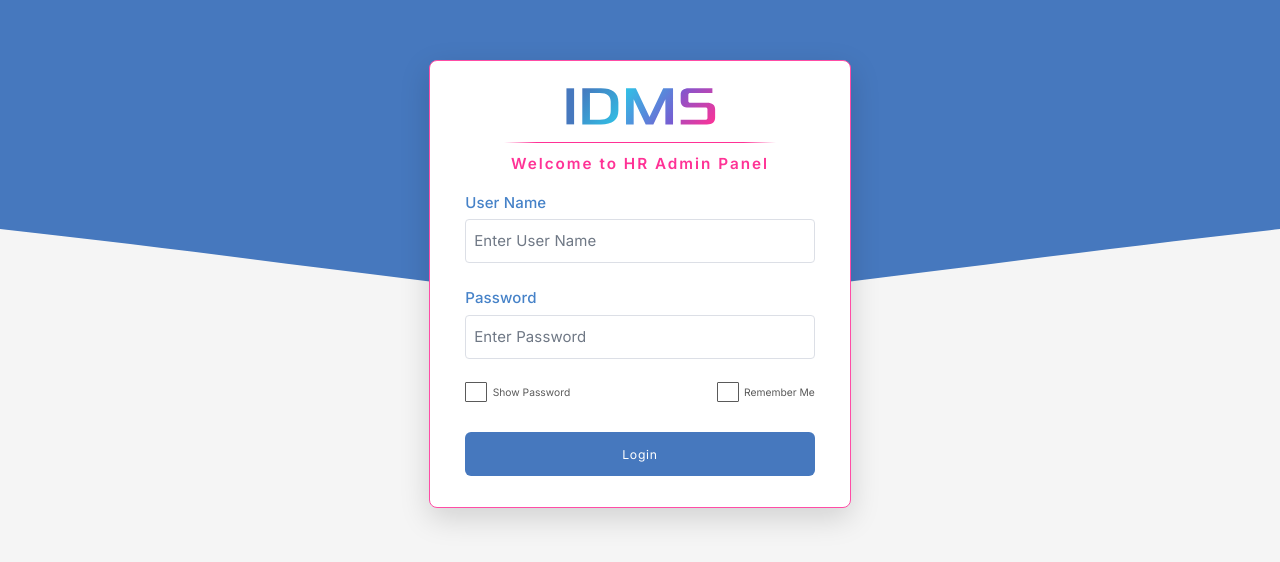
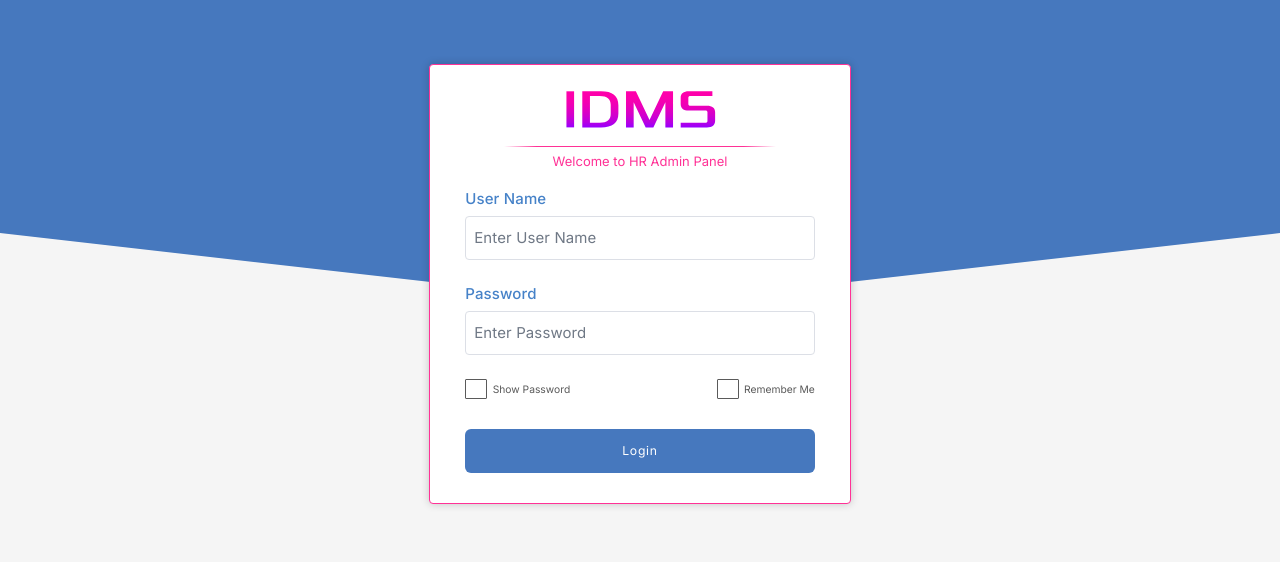
Before and after one commit to Flamki/employee-management-system-idms, a React (Vite) app in the folder client/: page / in a window 1280 px wide. Shown: the part 116-678 px from the top of the page. Built offline with nearby package versions, Linux system fonts and the light colour scheme; no server answers.

Commit message:
fix(ui): align global, login, and table visuals with screen references

```diff
--- a/client/src/components/Dashboard.jsx
+++ b/client/src/components/Dashboard.jsx
@@ -39,32 +39,66 @@ function IdmsBrandLogo() {
   return (
     <svg viewBox="600 131 165 44" xmlns="http://www.w3.org/2000/svg" className="ds-idms-logo" aria-label="IDMS logo">
       <defs>
-        <linearGradient id="ds-idms-g-d" x1="619.76" y1="133.49" x2="658.78" y2="172.50" gradientUnits="userSpaceOnUse">
-          <stop offset="0" stopColor="#4678BE" />
-          <stop offset="1" stopColor="#30C1E6" />
+        <linearGradient id="ds-grad-i" x1="606.75" y1="133.49" x2="606.75" y2="172.50" gradientUnits="userSpaceOnUse">
+          <stop offset="0" stopColor="#FF00AA" />
+          <stop offset="0.1413" stopColor="#FC00AC" />
+          <stop offset="0.3068" stopColor="#F400B2" />
+          <stop offset="0.4847" stopColor="#E500BE" />
+          <stop offset="0.6713" stopColor="#D100CE" />
+          <stop offset="0.8648" stopColor="#B700E3" />
+          <stop offset="1" stopColor="#9600FF" />
         </linearGradient>
-        <linearGradient id="ds-idms-g-m" x1="667.04" y1="133.49" x2="717.88" y2="172.50" gradientUnits="userSpaceOnUse">
-          <stop offset="0" stopColor="#30C1E6" />
-          <stop offset="1" stopColor="#7A58D1" />
+        <linearGradient id="ds-grad-d" x1="639.27" y1="133.49" x2="639.27" y2="172.50" gradientUnits="userSpaceOnUse">
+          <stop offset="0" stopColor="#FF00AA" />
+          <stop offset="0.1413" stopColor="#FC00AC" />
+          <stop offset="0.3068" stopColor="#F400B2" />
+          <stop offset="0.4847" stopColor="#E500BE" />
+          <stop offset="0.6713" stopColor="#D100CE" />
+          <stop offset="0.8648" stopColor="#B700E3" />
+          <stop offset="1" stopColor="#9600FF" />
         </linearGradient>
-        <linearGradient id="ds-idms-g-s" x1="726.15" y1="133.49" x2="763.39" y2="172.50" gradientUnits="userSpaceOnUse">
-          <stop offset="0" stopColor="#7A58D1" />
-          <stop offset="1" stopColor="#FF3296" />
+        <linearGradient id="ds-grad-m" x1="692.46" y1="133.49" x2="692.46" y2="172.50" gradientUnits="userSpaceOnUse">
+          <stop offset="0" stopColor="#FF00AA" />
+          <stop offset="0.1413" stopColor="#FC00AC" />
+          <stop offset="0.3068" stopColor="#F400B2" />
+          <stop offset="0.4847" stopColor="#E500BE" />
+          <stop offset="0.6713" stopColor="#D100CE" />
+          <stop offset="0.8648" stopColor="#B700E3" />
+          <stop offset="1" stopColor="#9600FF" />
+        </linearGradient>
+        <linearGradient id="ds-grad-s" x1="744.77" y1="133.49" x2="744.77" y2="172.50" gradientUnits="userSpaceOnUse">
+          <stop offset="0" stopColor="#FF00AA" />
+          <stop offset="0.1413" stopColor="#FC00AC" />
+          <stop offset="0.3068" stopColor="#F400B2" />
+          <stop offset="0.4847" stopColor="#E500BE" />
+          <stop offset="0.6713" stopColor="#D100CE" />
+          <stop offset="0.8648" stopColor="#B700E3" />
+          <stop offset="1" stopColor="#9600FF" />
         </linearGradient>
       </defs>
-      <path fill="#4678BE" d="M602.61,133.49h8.28v39.01h-8.28v-39.01Z" />
+      <path fill="url(#ds-grad-i)" d="M602.61,133.49h8.28v39.01h-8.28v-39.01Z" />
       <path
-        fill="url(#ds-idms-g-d)"
+        fill="url(#ds-grad-d)"
         d="M619.76,133.49h20.1c12.59,0,18.92,5.02,18.92,15.13v8.75c0,10.11-6.33,15.13-18.92,15.13h-20.1v-39.01ZM638.67,167.48c7.86,0,11.82-3.13,11.82-9.46v-10.05c0-6.32-3.96-9.46-11.82-9.46h-10.64v28.96h10.64Z"
       />
       <path
-        fill="url(#ds-idms-g-m)"
+        fill="url(#ds-grad-m)"
         d="M667.04,133.49h10.64l14.78,30.97,14.78-30.97h10.64v39.01h-8.28v-27.25l-13,27.25h-8.28l-13-27.25v27.25h-8.28v-39.01Z"
       />
       <path
-        fill="url(#ds-idms-g-s)"
+        fill="url(#ds-grad-s)"
         d="M726.15,167.48h26.6c1.6,0,2.36-.65,2.36-1.89v-9.52c0-1.24-.77-1.89-2.36-1.89h-17.73c-5.91,0-8.87-2.36-8.87-7.09v-6.5c0-4.73,2.96-7.09,8.87-7.09h25.42v5.02h-23.64c-1.6,0-2.36.65-2.36,1.89v6.86c0,1.24.77,1.89,2.36,1.89h17.73c5.91,0,8.87,2.36,8.87,7.09v9.16c0,4.73-2.96,7.09-8.87,7.09h-28.37v-5.02Z"
       />
+    </svg>
+  );
+}
+
+function UserAvatarOutline() {
+  return (
+    <svg viewBox="0 0 32 32" className="ds-avatar-outline" aria-hidden="true">
+      <circle cx="16" cy="16" r="15" fill="none" stroke="#4678BE" strokeWidth="1.5" />
+      <circle cx="16" cy="11" r="4" fill="none" stroke="#4678BE" strokeWidth="1.5" />
+      <path d="M8.8 23.5c1.6-3.7 4.2-5.5 7.2-5.5s5.6 1.8 7.2 5.5" fill="none" stroke="#4678BE" strokeWidth="1.5" strokeLinecap="round" />
     </svg>
   );
 }
@@ -408,7 +442,7 @@ function Dashboard({ user, onLogout }) {
                 title="Profile"
                 onClick={() => setIsUserMenuOpen((prev) => !prev)}
               >
-                <img src="/sde-kit/Assets/user_avatar.svg" alt={user.username} />
+                <UserAvatarOutline />
               </button>
               {isUserMenuOpen ? (
                 <div className="ds-user-menu">
@@ -490,7 +524,10 @@ function Dashboard({ user, onLogout }) {
                 </select>
 
                 <button type="button" className="ds-create-btn" disabled={isMutating} onClick={openCreateModal}>
-                  <span className="ds-create-plus" aria-hidden="true" />
+                  <svg className="ds-create-plus" viewBox="0 0 10 10" aria-hidden="true">
+                    <line x1="5" y1="1" x2="5" y2="9" />
+                    <line x1="1" y1="5" x2="9" y2="5" />
+                  </svg>
                   <span>Create</span>
                 </button>
               </div>
--- a/client/src/components/LoginPage.jsx
+++ b/client/src/components/LoginPage.jsx
@@ -7,23 +7,47 @@ function IdmsLogo() {
     <svg viewBox="600 131 165 44" xmlns="http://www.w3.org/2000/svg"
       style={{ width: "100%", height: "auto", display: "block" }}>
       <defs>
-        <linearGradient id="idms-g-d" x1="619.76" y1="133.49" x2="658.78" y2="172.50" gradientUnits="userSpaceOnUse">
-          <stop offset="0" stopColor="#4678BE" />
-          <stop offset="1" stopColor="#30C1E6" />
+        <linearGradient id="idms-grad-i" x1="606.75" y1="133.49" x2="606.75" y2="172.50" gradientUnits="userSpaceOnUse">
+          <stop offset="0" stopColor="#FF00AA" />
+          <stop offset="0.1413" stopColor="#FC00AC" />
+          <stop offset="0.3068" stopColor="#F400B2" />
+          <stop offset="0.4847" stopColor="#E500BE" />
+          <stop offset="0.6713" stopColor="#D100CE" />
+          <stop offset="0.8648" stopColor="#B700E3" />
+          <stop offset="1" stopColor="#9600FF" />
         </linearGradient>
-        <linearGradient id="idms-g-m" x1="667.04" y1="133.49" x2="717.88" y2="172.50" gradientUnits="userSpaceOnUse">
-          <stop offset="0" stopColor="#30C1E6" />
-          <stop offset="1" stopColor="#7A58D1" />
+        <linearGradient id="idms-grad-d" x1="639.27" y1="133.49" x2="639.27" y2="172.50" gradientUnits="userSpaceOnUse">
+          <stop offset="0" stopColor="#FF00AA" />
+          <stop offset="0.1413" stopColor="#FC00AC" />
+          <stop offset="0.3068" stopColor="#F400B2" />
+          <stop offset="0.4847" stopColor="#E500BE" />
+          <stop offset="0.6713" stopColor="#D100CE" />
+          <stop offset="0.8648" stopColor="#B700E3" />
+          <stop offset="1" stopColor="#9600FF" />
         </linearGradient>
-        <linearGradient id="idms-g-s" x1="726.15" y1="133.49" x2="763.39" y2="172.50" gradientUnits="userSpaceOnUse">
-          <stop offset="0" stopColor="#7A58D1" />
-          <stop offset="1" stopColor="#FF3296" />
+        <linearGradient id="idms-grad-m" x1="692.46" y1="133.49" x2="692.46" y2="172.50" gradientUnits="userSpaceOnUse">
+          <stop offset="0" stopColor="#FF00AA" />
+          <stop offset="0.1413" stopColor="#FC00AC" />
+          <stop offset="0.3068" stopColor="#F400B2" />
+          <stop offset="0.4847" stopColor="#E500BE" />
+          <stop offset="0.6713" stopColor="#D100CE" />
+          <stop offset="0.8648" stopColor="#B700E3" />
+          <stop offset="1" stopColor="#9600FF" />
+        </linearGradient>
+        <linearGradient id="idms-grad-s" x1="744.77" y1="133.49" x2="744.77" y2="172.50" gradientUnits="userSpaceOnUse">
+          <stop offset="0" stopColor="#FF00AA" />
+          <stop offset="0.1413" stopColor="#FC00AC" />
+          <stop offset="0.3068" stopColor="#F400B2" />
+          <stop offset="0.4847" stopColor="#E500BE" />
+          <stop offset="0.6713" stopColor="#D100CE" />
+          <stop offset="0.8648" stopColor="#B700E3" />
+          <stop offset="1" stopColor="#9600FF" />
         </linearGradient>
       </defs>
-      <path fill="#4678BE" d="M602.61,133.49h8.28v39.01h-8.28v-39.01Z" />
-      <path fill="url(#idms-g-d)" d="M619.76,133.49h20.1c12.59,0,18.92,5.02,18.92,15.13v8.75c0,10.11-6.33,15.13-18.92,15.13h-20.1v-39.01ZM638.67,167.48c7.86,0,11.82-3.13,11.82-9.46v-10.05c0-6.32-3.96-9.46-11.82-9.46h-10.64v28.96h10.64Z" />
-      <path fill="url(#idms-g-m)" d="M667.04,133.49h10.64l14.78,30.97,14.78-30.97h10.64v39.01h-8.28v-27.25l-13,27.25h-8.28l-13-27.25v27.25h-8.28v-39.01Z" />
-      <path fill="url(#idms-g-s)" d="M726.15,167.48h26.6c1.6,0,2.36-.65,2.36-1.89v-9.52c0-1.24-.77-1.89-2.36-1.89h-17.73c-5.91,0-8.87-2.36-8.87-7.09v-6.5c0-4.73,2.96-7.09,8.87-7.09h25.42v5.02h-23.64c-1.6,0-2.36.65-2.36,1.89v6.86c0,1.24.77,1.89,2.36,1.89h17.73c5.91,0,8.87,2.36,8.87,7.09v9.16c0,4.73-2.96,7.09-8.87,7.09h-28.37v-5.02Z" />
+      <path fill="url(#idms-grad-i)" d="M602.61,133.49h8.28v39.01h-8.28v-39.01Z" />
+      <path fill="url(#idms-grad-d)" d="M619.76,133.49h20.1c12.59,0,18.92,5.02,18.92,15.13v8.75c0,10.11-6.33,15.13-18.92,15.13h-20.1v-39.01ZM638.67,167.48c7.86,0,11.82-3.13,11.82-9.46v-10.05c0-6.32-3.96-9.46-11.82-9.46h-10.64v28.96h10.64Z" />
+      <path fill="url(#idms-grad-m)" d="M667.04,133.49h10.64l14.78,30.97,14.78-30.97h10.64v39.01h-8.28v-27.25l-13,27.25h-8.28l-13-27.25v27.25h-8.28v-39.01Z" />
+      <path fill="url(#idms-grad-s)" d="M726.15,167.48h26.6c1.6,0,2.36-.65,2.36-1.89v-9.52c0-1.24-.77-1.89-2.36-1.89h-17.73c-5.91,0-8.87-2.36-8.87-7.09v-6.5c0-4.73,2.96-7.09,8.87-7.09h25.42v5.02h-23.64c-1.6,0-2.36.65-2.36,1.89v6.86c0,1.24.77,1.89,2.36,1.89h17.73c5.91,0,8.87,2.36,8.87,7.09v9.16c0,4.73-2.96,7.09-8.87,7.09h-28.37v-5.02Z" />
     </svg>
   );
 }
@@ -132,9 +156,9 @@ export default function LoginPage({ onLogin }) {
         /* Card: w=32.94vw, border=#ff3296, rx=4px, drop-shadow */
         .ls-card {
           background: #fff;
-          border: 1px solid #ff4da6;
-          border-radius: 8px;
-          box-shadow: 0 10px 30px rgba(0,0,0,0.15);
+          border: 1px solid #ff3296;
+          border-radius: 4px;
+          box-shadow: 0 0 9px rgba(0,0,0,0.2);
           width: var(--cw);
         }
 
@@ -167,11 +191,11 @@ export default function LoginPage({ onLogin }) {
         /* Pink heading */
         .ls-welcome {
           text-align: center;
-          font-size: calc(var(--fs-heading) + 4px);
-          font-weight: 600;
+          font-size: 13px;
+          font-weight: 400;
           color: #ff3296;
-          letter-spacing: 2px;
-          margin-top: var(--gap-divider-title);
+          letter-spacing: 0;
+          margin-top: 6px;
           margin-bottom: 20px;
         }
 
@@ -335,7 +359,7 @@ export default function LoginPage({ onLogin }) {
         <div className="ls-bg">
           <svg viewBox="0 0 1366 630" preserveAspectRatio="xMidYMid slice" xmlns="http://www.w3.org/2000/svg">
             <rect width="1366" height="630" fill="#f5f5f5"/>
-            <path d="M0 0H1366V254C1110 276 888 311 683 332C478 311 256 276 0 254V0Z" fill="#4678BE" />
+            <polygon points="1366 254.47 683 332.23 0 254.48 0 0 1366 0" fill="#4678BE" />
           </svg>
         </div>
 
--- a/client/src/styles.css
+++ b/client/src/styles.css
@@ -578,9 +578,48 @@ img.ds-photo-link {
 }
 
 /* Final visual alignment fixes */
+.ds-topbar {
+  border-bottom: 1px solid #4678be;
+}
+
+.ds-brand-wrap::after {
+  width: 1px;
+  height: 30px;
+  top: 15px;
+  background: #4678be;
+}
+
+.ds-topbar .ds-topbar-title {
+  color: #4678be;
+  font-size: 16px;
+  font-weight: 400;
+}
+
 .ds-brand-wrap .ds-idms-logo {
   width: 104px;
   height: auto;
+  display: block;
+}
+
+.ds-nav-row {
+  height: 40.71px;
+  min-height: 40.71px;
+  white-space: nowrap;
+  overflow: hidden;
+  text-overflow: ellipsis;
+}
+
+.ds-user {
+  width: 32px;
+  height: 32px;
+  border: 0;
+  background: transparent;
+  padding: 0;
+}
+
+.ds-avatar-outline {
+  width: 32px;
+  height: 32px;
   display: block;
 }
 
@@ -589,7 +628,15 @@ img.ds-photo-link {
 }
 
 .ds-stage .ds-empty-state {
+  width: 100%;
   min-height: 140px;
+  font-size: 13px;
+  color: #8c8c8c;
+}
+
+.ds-stage .ds-empty-state img {
+  width: 70px;
+  opacity: 0.9;
 }
 
 .ds-stage .ds-table thead tr {
@@ -607,6 +654,10 @@ img.ds-photo-link {
 .ds-stage .ds-table td {
   border-right: 0.75px solid #4678be !important;
   border-top: 0.75px solid #d3d3d3;
+}
+
+.ds-stage .ds-table tbody tr:nth-child(even) {
+  background: #fcfaff;
 }
 
 .ds-stage .ds-filter-row {
@@ -628,37 +679,22 @@ img.ds-photo-link {
 .ds-stage .ds-create-plus {
   width: 10px;
   height: 10px;
-  position: relative;
-  display: inline-block;
+  display: block;
 }
 
-.ds-stage .ds-create-plus::before,
-.ds-stage .ds-create-plus::after {
-  content: "";
-  position: absolute;
-  background: #fff;
-  left: 50%;
-  top: 50%;
-  transform: translate(-50%, -50%);
-}
-
-.ds-stage .ds-create-plus::before {
-  width: 10px;
-  height: 1.5px;
-}
-
-.ds-stage .ds-create-plus::after {
-  width: 1.5px;
-  height: 10px;
+.ds-stage .ds-create-plus line {
+  stroke: #fff;
+  stroke-width: 1.5;
+  stroke-linecap: round;
 }
 
 .ds-stage .ds-action-btn {
   width: 23px;
-  height: 11px;
-  border: 1px solid #cccccc;
-  border-radius: 4px;
+  height: 12px;
+  border: 1px solid #e0e0e0;
+  border-radius: 2px;
   background: #fff;
-  padding: 3px 6px;
+  padding: 2px 6px;
 }
 
 .ds-stage .ds-action-btn:disabled {
@@ -695,12 +731,28 @@ img.ds-photo-link {
   color: #fff;
 }
 
+.ds-stage .ds-total {
+  border: 1px solid #4678be;
+  height: 20px;
+  padding: 0 8px;
+  background: #fff;
+  font-size: 11px;
+}
+
+.ds-stage .ds-photo-link,
+.ds-stage .ds-photo-link img {
+  width: 20px;
+  height: 20px;
+}
+
 .ds-modal-overlay {
   background: rgba(0, 0, 0, 0.55);
+  z-index: 100;
 }
 
 .ds-modal-panel {
   width: min(956px, calc(100% - 32px));
+  z-index: 101;
 }
 
 .ds-modal-head h2 {
@@ -726,6 +778,11 @@ img.ds-photo-link {
   border-top: 1px solid #4678be;
 }
 
+.ds-modal-foot button {
+  width: 46px;
+  height: 21px;
+}
+
 .ds-required {
   color: #ff00c8;
   font-style: normal;
```
